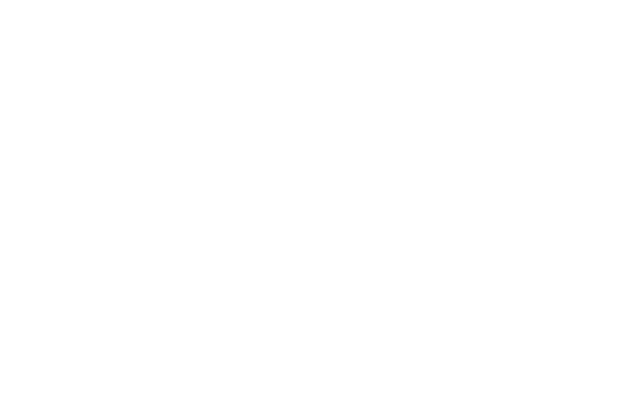
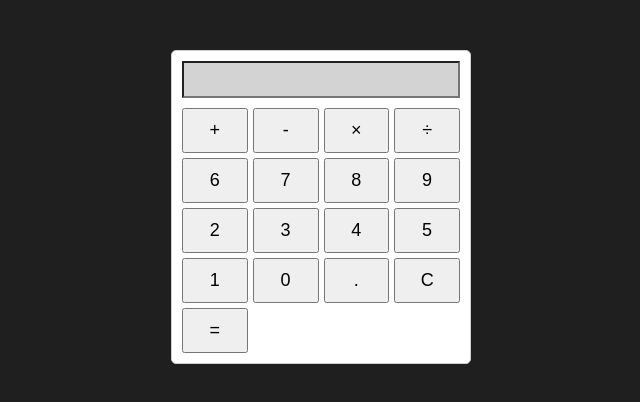
Before and after one commit to yazzamuffiny/Calculator, a plain HTML site: page index.html in a window 1280 px wide. Shown: the whole page, without its empty margins (319-959 px from the left). Drawn offline with Linux system fonts and the light colour scheme.

Commit message:
html and css done

```diff
--- a/index.html
+++ b/index.html
@@ -8,7 +8,29 @@
 </head>
 <body>
 
-
+    <div class="calculator">
+        <input type="text" id="display" readonly>
+        <div class="keys">
+            <!-- all of the calculator keys -->
+            <button class="operator" id="add">+</button>
+            <button class="operator" id="subtract">-</button>
+            <button class="operator" id="multiply">&#215;</button>
+            <button class="operator" id="divide">&#xF7;</button>
+            <button class="number" id="six">6</button>
+            <button class="number" id="seven">7</button>
+            <button class="number" id="eight">8</button>
+            <button class="number" id="nine">9</button>
+            <button class="number" id="two">2</button>
+            <button class="number" id="three">3</button>
+            <button class="number" id="four">4</button>
+            <button class="number" id="five">5</button>
+            <button class="number" id="one">1</button>
+            <button class="number" id="zero">0</button>
+            <button id="decimal">.</button>
+            <button id="clear">C</button>
+            <button id="calculate">=</button>
+        </div>
+    </div>
 
 
 
--- a/style.css
+++ b/style.css
@@ -3,3 +3,42 @@
     margin: 0;
     box-sizing: border-box;
 }
+
+body {
+    background-color: #1f1f1f;
+}
+
+.calculator {
+    background-color: white;
+    width: 300px;
+    margin: 50px auto;
+    border: 1px solid #ccc;
+    border-radius: 5px;
+    padding: 10px;
+}
+
+#display {
+    width: 100%;
+    margin-bottom: 10px;
+    padding: 5px;
+    font-size: 20px;
+    background-color: lightgray;
+}
+
+.keys {
+    display: grid;
+    grid-template-columns: repeat(4, 1fr);
+    grid-gap: 5px;
+}
+
+button {
+    padding: 10px;
+    font-size: 18px;
+    cursor: pointer;
+    transition: background-color 0.3s ease;
+}
+
+button:hover {
+    background-color: #bababa;
+    transition: background-color 0.3s ease;
+}
```
Also changed, not shown: script.js (line endings or trailing spaces).
